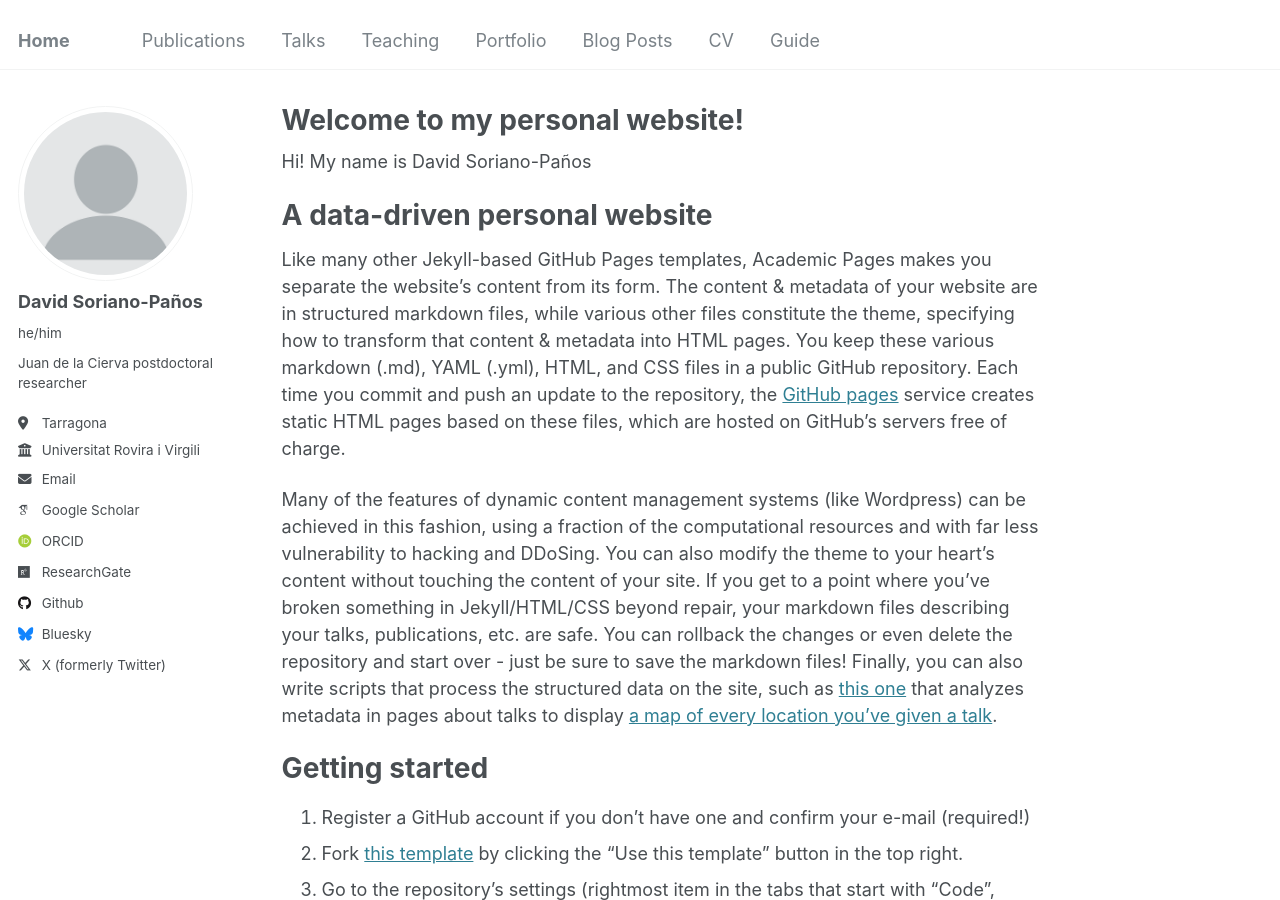
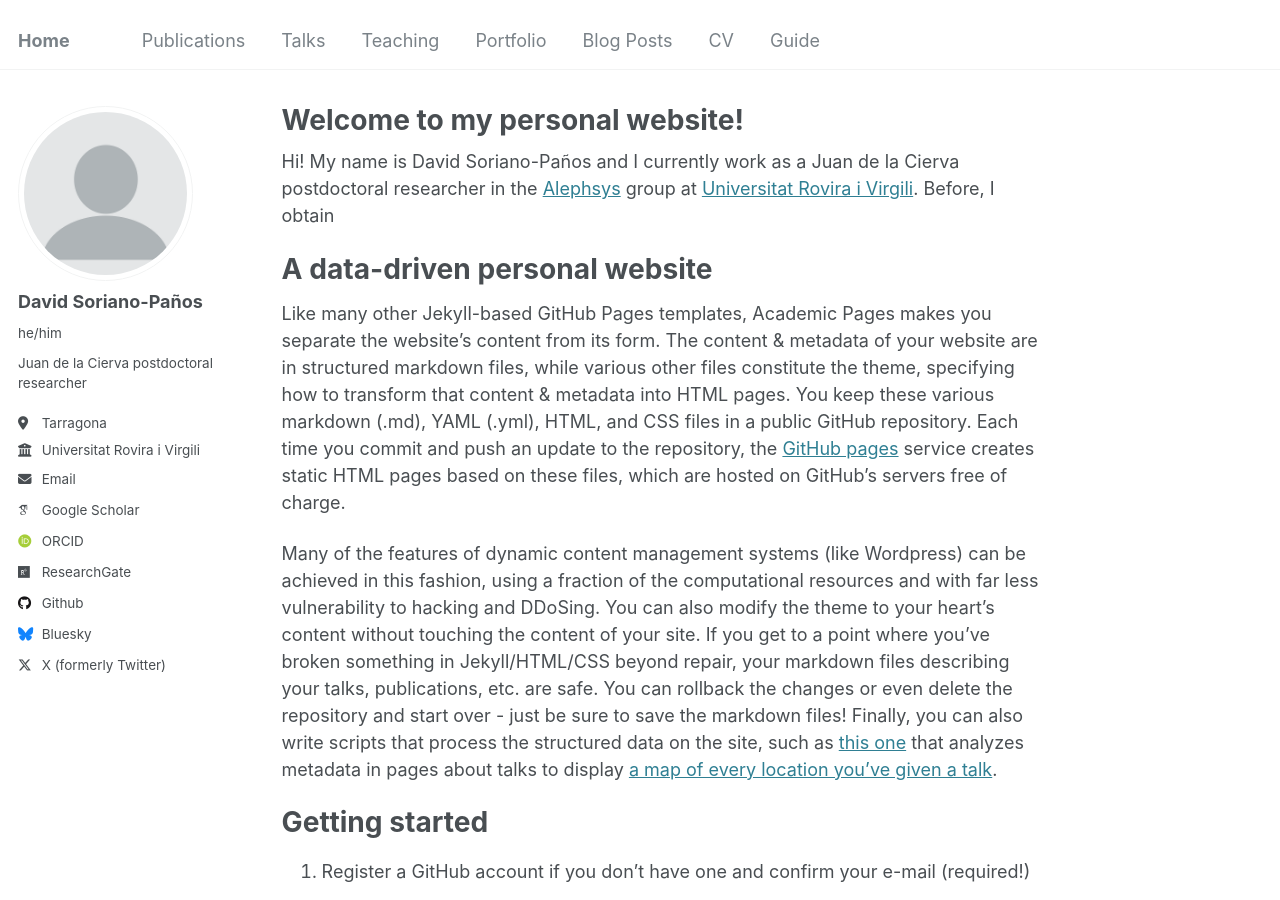
Before and after one commit to sorianopanos/sorianopanos.github.io, a Jekyll site: the page built from _pages/about.md, in a window 1280 px wide and 900 px high. Built offline with Jekyll 4.4.1, drawn with Linux system fonts in a browser that asks for light colours; some web fonts are replaced.

Commit message:
Update about.md

```diff
--- a/_pages/about.md
+++ b/_pages/about.md
@@ -7,7 +7,7 @@ redirect_from:
   - /about.html
 ---
 
-Hi! My name is David Soriano-Paños
+Hi! My name is David Soriano-Paños and I currently work as a Juan de la Cierva postdoctoral researcher in the [Alephsys](http://alephsyslab.com) group at [Universitat Rovira i Virgili](https://www.urv.cat/en/). Before, I obtain
 
 A data-driven personal website
 ======
```
